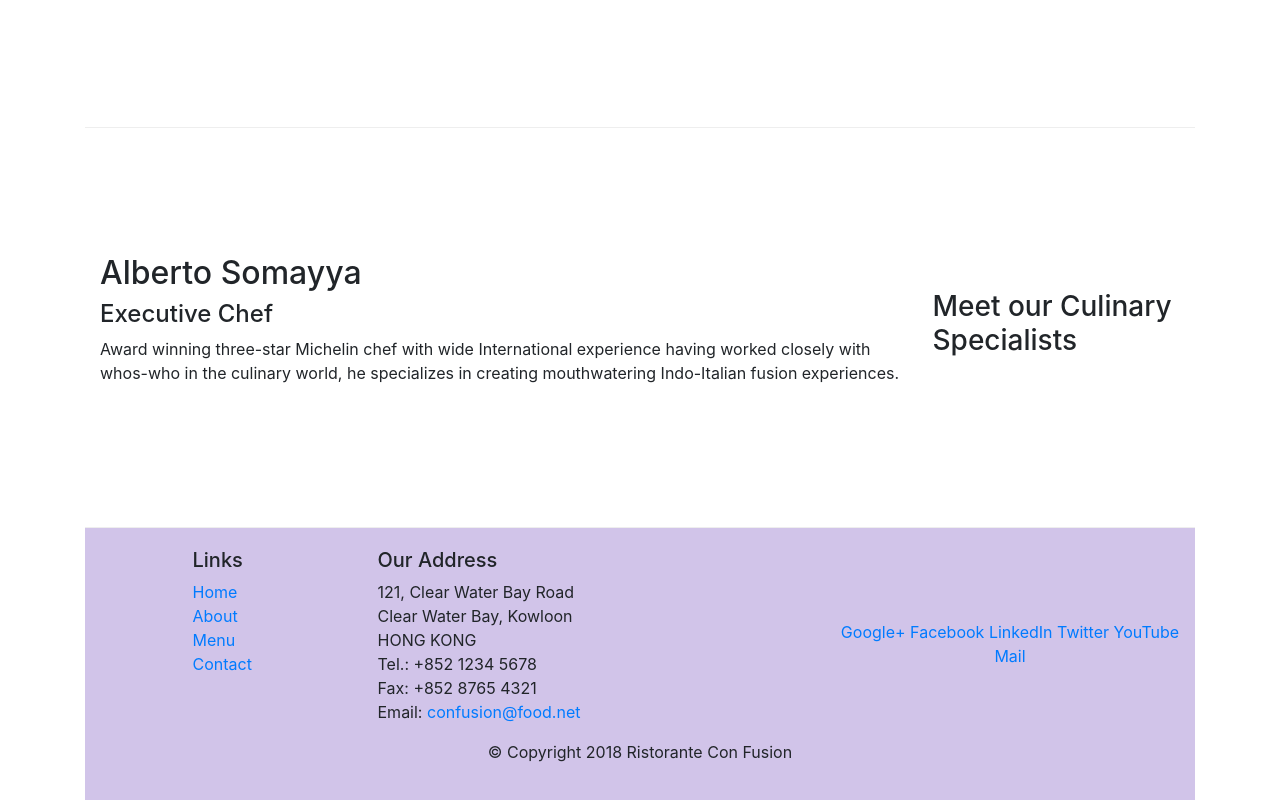
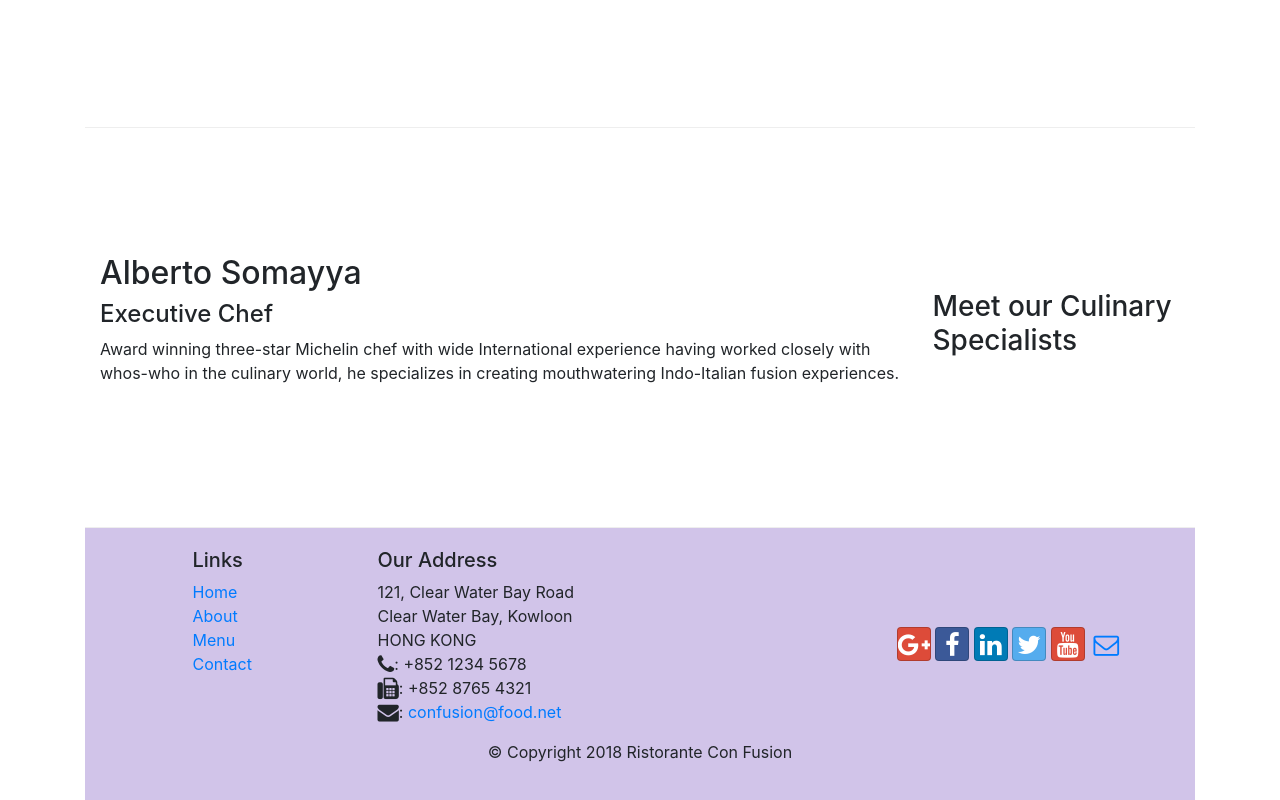
Before and after one commit to jeffcodeclan/test, a website: page index.html in a window 1280 px wide. Shown: the part 1006-1806 px from the top of the page. Drawn offline with nearby package versions, Linux system fonts and the light colour scheme.

Commit message:
Added Icon Fonts

```diff
--- a/index.html
+++ b/index.html
@@ -9,6 +9,8 @@
 
         <!-- Bootstrap CSS -->
         <link rel="stylesheet" href="node_modules/bootstrap/dist/css/bootstrap.min.css">
+        <link rel="stylesheet" href="node_modules/font-awesome/css/font-awesome.min.css">
+        <link rel="stylesheet" href="node_modules/bootstrap-social/bootstrap-social.css">
         <link rel="stylesheet" href="css/styles.css">
     <title>Ristorante Con Fusion</title>
 </head>
@@ -22,10 +24,10 @@
             <a class="navbar-brand mr-auto" href="#">Ristorante Con Fusion</a>
             <div class="collapse navbar-collapse" id="Navbar">
                 <ul class="navbar-nav mr-auto">
-                    <li class="nav-item active"><a class="nav-link" href="#">Home</a></li>
-                    <li class="nav-item"><a class="nav-link" href="./aboutus.html">About</a></li>
-                    <li class="nav-item"><a class="nav-link" href="#">Menu</a></li>
-                    <li class="nav-item"><a class="nav-link" href="#">Contact</a></li>
+                    <li class="nav-item active"><a class="nav-link" href="./index.html"><span class="fa fa-home fa-lg"></span> Home</a></li>
+                    <li class="nav-item"><a class="nav-link" href="./aboutus.html"><span class="fa fa-info fa-lg"></span> About</a></li>
+                    <li class="nav-item"><a class="nav-link" href="#"><span class="fa fa-list fa-lg"></span> Menu</a></li>
+                    <li class="nav-item"><a class="nav-link" href="#"><span class="fa fa-address-card fa-lg"></span> Contact</a></li>
                 </ul>
             </div>
         </div>
@@ -97,19 +99,19 @@
 		              121, Clear Water Bay Road<br>
 		              Clear Water Bay, Kowloon<br>
 		              HONG KONG<br>
-		              Tel.: +852 1234 5678<br>
-		              Fax: +852 8765 4321<br>
-		              Email: <a href="mailto:confusion@food.net">confusion@food.net</a>
+		              <i class="fa fa-phone fa-lg"></i>: +852 1234 5678<br>
+                      <i class="fa fa-fax fa-lg"></i>: +852 8765 4321<br>
+                      <i class="fa fa-envelope fa-lg"></i>: <a href="mailto:confusion@food.net">confusion@food.net</a>
 		           </address>
                 </div>
                 <div class="col-12 col-sm-4 align-self-center">
                     <div class="text-center">
-                        <a href="http://google.com/+">Google+</a>
-                        <a href="http://www.facebook.com/profile.php?id=">Facebook</a>
-                        <a href="http://www.linkedin.com/in/">LinkedIn</a>
-                        <a href="http://twitter.com/">Twitter</a>
-                        <a href="http://youtube.com/">YouTube</a>
-                        <a href="mailto:">Mail</a>
+                        <a class="btn btn-social-icon btn-google" href="http://google.com/+"><i class="fa fa-google-plus fa-lg"></i></a>
+                        <a class="btn btn-social-icon btn-facebook" href="http://www.facebook.com/profile.php?id="><i class="fa fa-facebook fa-lg"></i></a>
+                        <a class="btn btn-social-icon btn-linkedin" href="http://www.linkedin.com/in/"><i class="fa fa-linkedin fa-lg"></i></a>
+                        <a class="btn btn-social-icon btn-twitter" href="http://twitter.com/"><i class="fa fa-twitter fa-lg"></i></a>
+                        <a class="btn btn-social-icon btn-google" href="http://youtube.com/"><i class="fa fa-youtube fa-lg"></i></a>
+                        <a class="btn btn-social-icon" href="mailto:"><i class="fa fa-envelope-o fa-lg"></i></a>
                     </div>
                 </div>
            </div>
--- a/package.json
+++ b/package.json
@@ -15,6 +15,8 @@
   },
   "dependencies": {
     "bootstrap": "^4.0.0",
+    "bootstrap-social": "^5.1.1",
+    "font-awesome": "^4.7.0",
     "jquery": "^3.3.1",
     "popper.js": "^1.12.9"
   }
```
Also changed, not shown: aboutus.html (+15 -13 lines), 1 other file.
